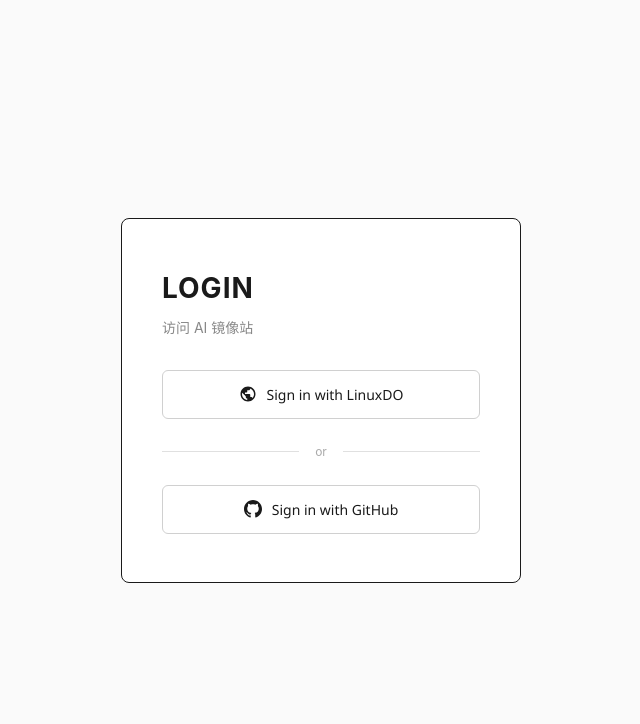
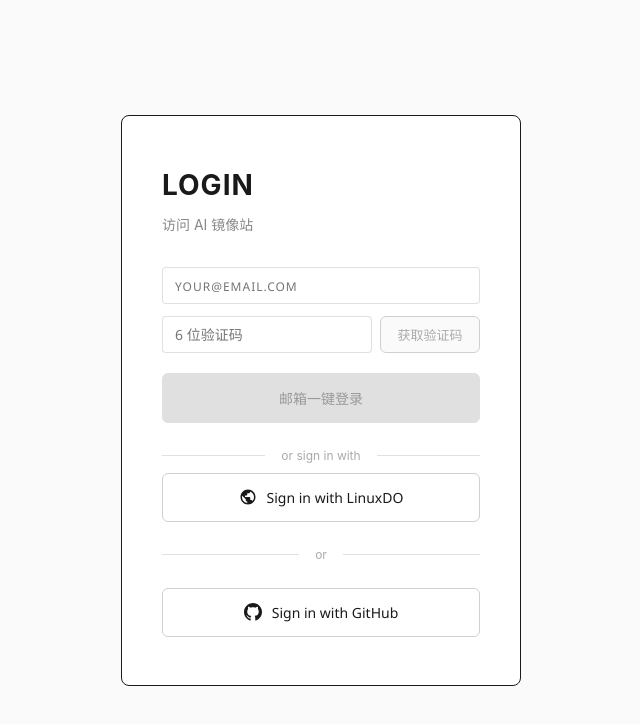
Before and after one commit to EmmaStoneX/fuclaude-pool-manager-ui, a React (Vite) app: page / in a window 1280 px wide. Shown: the top 724 px of the page, without its empty margins (319-959 px from the left). Built offline with nearby package versions, Linux system fonts and the light colour scheme; no server answers.

Commit message:
feat: 新增基于 MailChannels 的邮箱验证码登录功能

```diff
--- a/src/views/LoginPage.tsx
+++ b/src/views/LoginPage.tsx
@@ -1,12 +1,93 @@
-import React from 'react';
+import React, { useState, useContext, useEffect } from 'react';
 import { useLinuxDoAuth } from '../contexts/LinuxDoAuthContext';
-import LoadingIndicator from '../components/LoadingIndicator';
-
-/**
+import { WorkerUrlContext } from '../contexts/WorkerUrlContext';
+import { ToastContext } from '../contexts/ToastContext';
+import LoadingIndicator from '../components/LoadingIndicator';/**
  * 登录页面 - 简洁极简风格设计
  */
 const LoginPage: React.FC = () => {
-  const { login, loginWithGitHub, isLoading, error } = useLinuxDoAuth();
+  const { login, loginWithGitHub, isLoading: authLoading, error } = useLinuxDoAuth();
+  const { workerUrl } = useContext(WorkerUrlContext) || {};
+  const toastCtx = useContext(ToastContext);
+
+  const [email, setEmail] = useState('');
+  const [code, setCode] = useState('');
+  const [isSending, setIsSending] = useState(false);
+  const [isLoggingIn, setIsLoggingIn] = useState(false);
+  const [countdown, setCountdown] = useState(0);
+
+  // 倒计时逻辑
+  useEffect(() => {
+    let timer: number;
+    if (countdown > 0) {
+      timer = window.setInterval(() => setCountdown(c => c - 1), 1000);
+    }
+    return () => clearInterval(timer);
+  }, [countdown]);
+
+  const handleSendCode = async () => {
+    if (!email || !email.includes('@')) {
+      toastCtx?.showToast('请输入有效的邮箱地址', 'error');
+      return;
+    }
+    if (!workerUrl) {
+      toastCtx?.showToast('无法连接服务端，未配置 Worker URL。', 'error');
+      return;
+    }
+
+    setIsSending(true);
+    try {
+      const res = await fetch(`${workerUrl}/api/auth/email/send-code`, {
+        method: 'POST',
+        headers: { 'Content-Type': 'application/json' },
+        body: JSON.stringify({ email })
+      });
+      const data = await res.json();
+      if (!res.ok) {
+        throw new Error(data.error || '发送验证码失败');
+      }
+      toastCtx?.showToast('验证码发送成功，请查收', 'success');
+      setCountdown(60);
+    } catch (err: any) {
+      toastCtx?.showToast(err.message, 'error');
+    } finally {
+      setIsSending(false);
+    }
+  };
+
+  const handleEmailLogin = async (e: React.FormEvent) => {
+    e.preventDefault();
+    if (!email || !code) {
+      toastCtx?.showToast('邮箱和验证码不能为空', 'error');
+      return;
+    }
+    if (!workerUrl) return;
+
+    setIsLoggingIn(true);
+    try {
+      const res = await fetch(`${workerUrl}/api/auth/email/login`, {
+        method: 'POST',
+        headers: { 'Content-Type': 'application/json' },
+        body: JSON.stringify({ email, code })
+      });
+      const data = await res.json();
+      if (!res.ok) {
+        throw new Error(data.error || '登录失败');
+      }
+      toastCtx?.showToast('登录成功', 'success');
+      if (data.redirect) {
+        window.location.href = data.redirect;
+      } else {
+        window.location.reload();
+      }
+    } catch (err: any) {
+      toastCtx?.showToast(err.message, 'error');
+    } finally {
+      setIsLoggingIn(false);
+    }
+  };
+
+  const isLoading = authLoading || isLoggingIn;
 
   if (isLoading) {
     return (
@@ -27,6 +108,47 @@
             {error}
           </div>
         )}
+
+        {/* 邮箱验证码登录表单 */}
+        <form className="email-login-form" onSubmit={handleEmailLogin}>
+          <div className="form-group">
+            <input
+              type="email"
+              placeholder="YOUR@EMAIL.COM"
+              value={email}
+              onChange={e => setEmail(e.target.value)}
+              className="email-input uppercase-placeholder"
+              required
+            />
+          </div>
+          <div className="form-group code-group">
+            <input
+              type="text"
+              placeholder="6 位验证码"
+              value={code}
+              onChange={e => setCode(e.target.value)}
+              className="code-input"
+              maxLength={6}
+              required
+            />
+            <button
+              type="button"
+              className="send-code-btn"
+              onClick={handleSendCode}
+              disabled={isSending || countdown > 0 || !email}
+            >
+              {isSending ? '发送中' : countdown > 0 ? `${countdown}s 后重发` : '获取验证码'}
+            </button>
+          </div>
+          <button type="submit" className="login-button email-submit-btn" disabled={isLoading || !email || !code}>
+            邮箱一键登录
+          </button>
+        </form>
+
+        {/* 分隔线 */}
+        <div className="divider">
+          <span>OR SIGN IN WITH</span>
+        </div>
 
         <div className="login-buttons">
           {/* LinuxDO 登录按钮 */}
@@ -139,6 +261,79 @@
           transform: scale(0.98);
         }
 
+        .email-login-form {
+          margin-bottom: 24px;
+        }
+
+        .form-group {
+          margin-bottom: 12px;
+        }
+
+        .form-group.code-group {
+          display: flex;
+          gap: 8px;
+        }
+
+        .email-input, .code-input {
+          width: 100%;
+          padding: 12px 16px;
+          border: 1px solid #d0d0d0;
+          border-radius: 6px;
+          font-size: 14px;
+          outline: none;
+          transition: border-color 0.2s;
+        }
+
+        .uppercase-placeholder::placeholder {
+           text-transform: uppercase;
+           letter-spacing: 1px;
+           font-size: 12px;
+        }
+
+        .email-input:focus, .code-input:focus {
+          border-color: #1a1a1a;
+        }
+
+        .code-input {
+          flex: 1;
+        }
+
+        .send-code-btn {
+          padding: 0 16px;
+          background: #f5f5f5;
+          border: 1px solid #d0d0d0;
+          border-radius: 6px;
+          font-size: 13px;
+          font-weight: 500;
+          color: #333;
+          cursor: pointer;
+          white-space: nowrap;
+          min-width: 100px;
+          transition: all 0.2s;
+        }
+
+        .send-code-btn:hover:not(:disabled) {
+          background: #e0e0e0;
+        }
+
+        .send-code-btn:disabled {
+          color: #aaa;
+          cursor: not-allowed;
+          background: #fafafa;
+        }
+
+        .email-submit-btn {
+          margin-top: 8px;
+          background: #1a1a1a;
+          color: white;
+          border-color: #1a1a1a;
+        }
+
+        .email-submit-btn:hover {
+          background: #333;
+          color: white;
+        }
+
         .login-button:disabled {
           background: #e0e0e0;
           color: #999;
```
